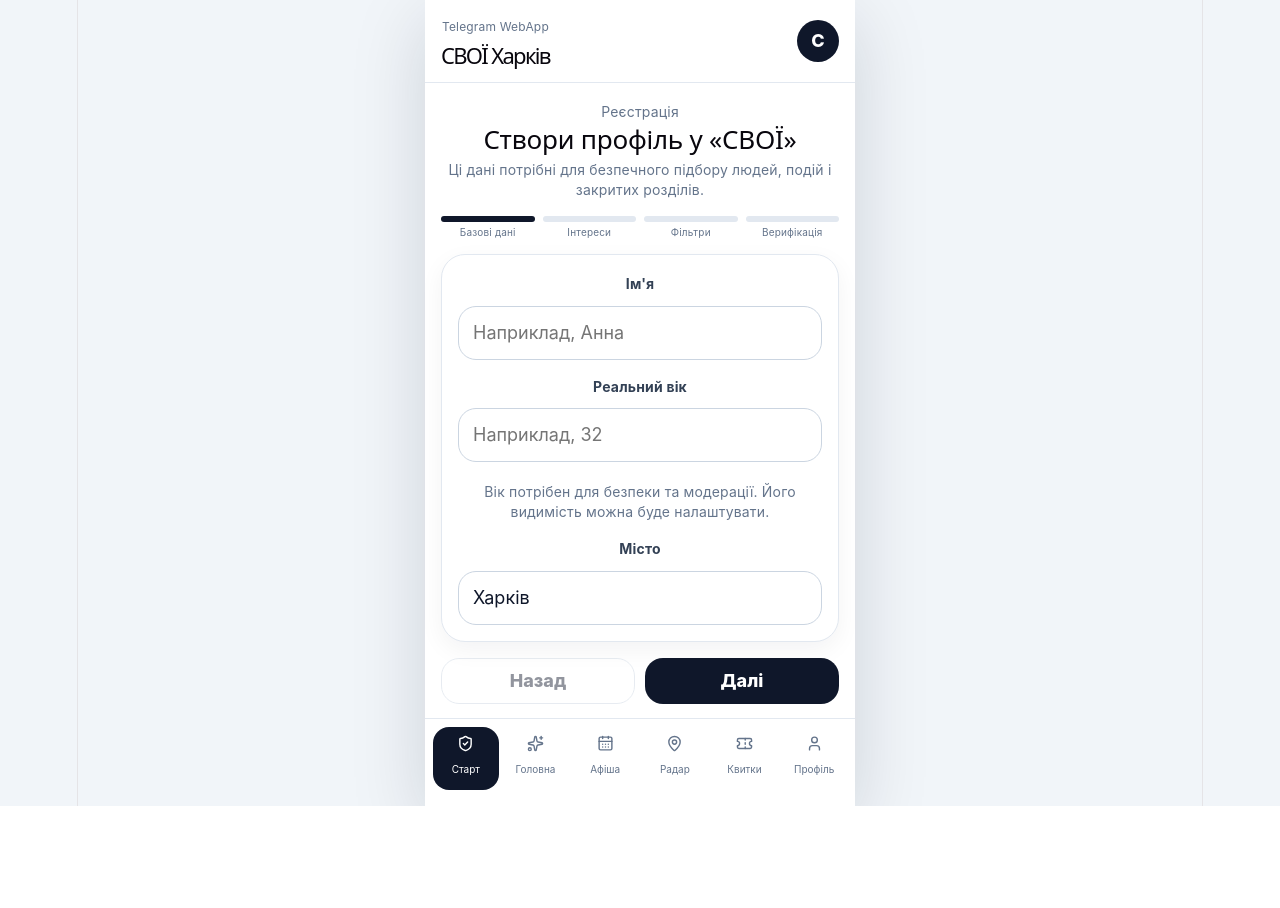
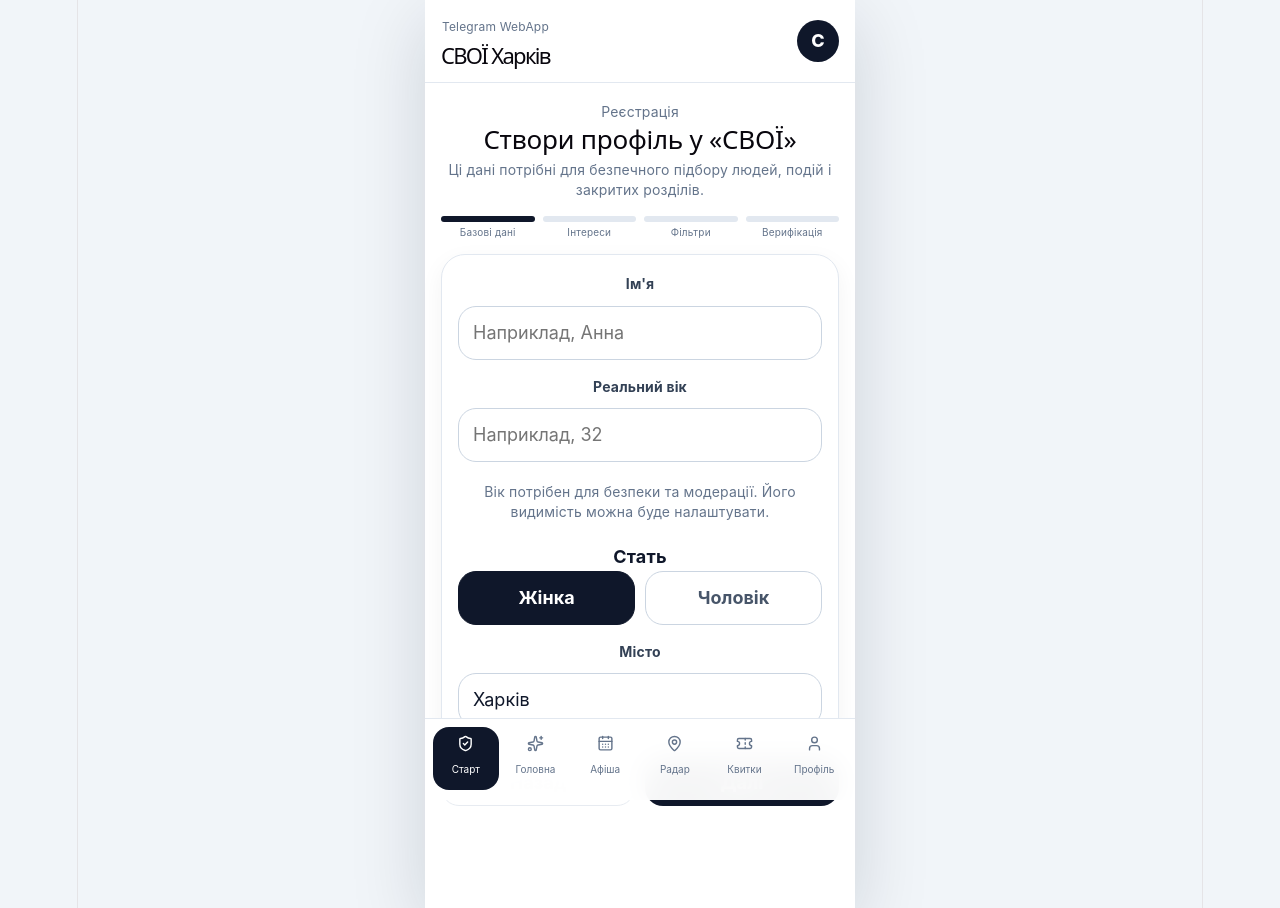
Before and after one commit to snaypertoha/svoi-webapp, a React (Vite) app: page / in a window 1280 px wide. Before the commit the page ends 806 px from the top, so only its background shows below. Built offline with nearby package versions, Linux system fonts and the light colour scheme.

Commit message:
Add gender and skip onboarding for existing users

```diff
--- a/src/App.jsx
+++ b/src/App.jsx
@@ -147,6 +147,7 @@ function OnboardingScreen({ setScreen }) {
   const [form, setForm] = useState({
     name: '',
     age: '',
+    gender: 'female',
     city: 'Харків',
     searchAgeFrom: '25',
     searchAgeTo: '38',
@@ -197,6 +198,7 @@ const submitOnboarding = async () => {
     user_id: userData.id,
     name: form.name,
     age: Number(form.age),
+    gender: form.gender,
     city: form.city,
     interests: form.interests,
     search_age_from: Number(form.searchAgeFrom),
@@ -268,7 +270,35 @@ const nextStep = () => {
               Вік потрібен для безпеки та модерації. Його видимість можна буде
               налаштувати.
             </p>
+            <div>
+              <h4>Стать</h4>
 
+              <div className="two-cols">
+                <button
+                  type="button"
+                  onClick={() => setForm({ ...form, gender: 'female' })}
+                  className={
+                    form.gender === 'female'
+                      ? 'verify-button active'
+                      : 'verify-button'
+                  }
+                >
+                  Жінка
+                </button>
+
+                <button
+                  type="button"
+                  onClick={() => setForm({ ...form, gender: 'male' })}
+                  className={
+                    form.gender === 'male'
+                      ? 'verify-button active'
+                      : 'verify-button'
+                  }
+                >
+                  Чоловік
+                </button>
+              </div>
+            </div>
             <InputField
               label="Місто"
               value={form.city}
@@ -883,14 +913,53 @@ function BottomNav({ screen, setScreen }) {
 }
 
 export default function App() {
-  const [screen, setScreen] = useState('onboarding')
+  const [screen, setScreen] = useState('loading')
 
-  const tg = window.Telegram?.WebApp
-  tg?.ready()
-  tg?.expand()
+  useEffect(() => {
+    const tg = window.Telegram?.WebApp
+
+    tg?.ready()
+    tg?.expand()
+
+    const checkUser = async () => {
+      const telegramUser = tg?.initDataUnsafe?.user
+      const telegramId = telegramUser?.id?.toString()
+
+      if (!telegramId) {
+        setScreen('onboarding')
+        return
+      }
+
+      const { data, error } = await supabase
+        .from('users')
+        .select('id')
+        .eq('telegram_id', telegramId)
+        .maybeSingle()
+
+      if (error) {
+        console.log('CHECK USER ERROR:', error)
+        setScreen('onboarding')
+        return
+      }
+
+      if (data) {
+        setScreen('home')
+      } else {
+        setScreen('onboarding')
+      }
+    }
+
+    checkUser()
+  }, [])
 
   const renderScreen = () => {
     switch (screen) {
+      case 'loading':
+        return (
+          <div className="screen">
+            <p className="description">Завантажуємо профіль...</p>
+          </div>
+        )
       case 'onboarding':
         return <OnboardingScreen setScreen={setScreen} />
       case 'home':
```
